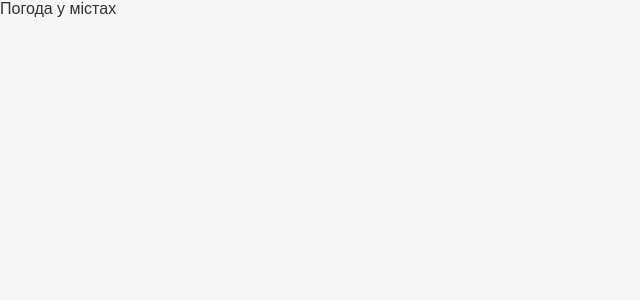
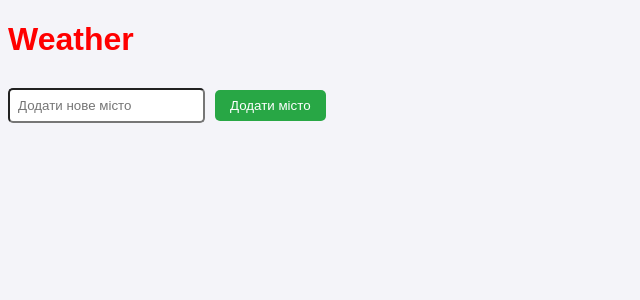
Before and after one commit to YaroslavOkrema/react-weather, a React (Vite) app: page / in a window 1280 px wide. Shown: the top 300 px of the page, without its empty margins (0-640 px from the left). Built offline with nearby package versions, Linux system fonts and the light colour scheme.

Commit message:
feat: add card list and refactor

```diff
--- a/src/app/index.scss
+++ b/src/app/index.scss
@@ -1,6 +1,53 @@
 body {
-  margin: 0;
   font-family: "Arial", sans-serif;
-  background-color: #f7f7f7;
+  background-color: #f4f4f9;
   color: #333;
 }
+
+.city-card {
+  background: #fff;
+  padding: 20px;
+  margin: 10px;
+  border-radius: 8px;
+  box-shadow: 0 0 10px rgba(0, 0, 0, 0.1);
+}
+
+.city-card h3 {
+  margin: 0;
+}
+
+.city-card p {
+  margin: 5px 0;
+}
+
+button {
+  background-color: #007bff;
+  color: white;
+  border: none;
+  padding: 8px 15px;
+  border-radius: 5px;
+  cursor: pointer;
+  margin-top: 10px;
+}
+
+button:hover {
+  background-color: #0056b3;
+}
+
+.add-city input {
+  padding: 8px;
+  margin-right: 10px;
+  border-radius: 5px;
+}
+
+.add-city button {
+  padding: 8px 15px;
+  background-color: #28a745;
+  color: white;
+  border-radius: 5px;
+}
+
+.city-list {
+  display: flex;
+  flex-wrap: wrap;
+}
--- /dev/null
+++ b/src/components/CityCard/index.tsx
@@ -0,0 +1,25 @@
+import type { JSX } from "react";
+import { useCityCard } from "./useCityCard.ts";
+import type { CityCardProps } from "./types.ts";
+
+export const CityCard = ({ city, weather }: CityCardProps): JSX.Element => {
+  const { handleRemove, handleUpdate } = useCityCard(city);
+
+  return (
+    <div className="city-card">
+      {weather ? (
+        <div>
+          <h3>{city}</h3>
+          <p>{weather.description}</p>
+          <p>Температура: {weather.temperature}°C</p>
+          <p>Вологість: {weather.humidity}%</p>
+          <p>Вітер: {weather.windSpeed} м/с</p>
+          <button onClick={handleUpdate}>Оновити</button>
+          <button onClick={handleRemove}>Видалити</button>
+        </div>
+      ) : (
+        <div>Завантаження погоди...</div>
+      )}
+    </div>
+  );
+};
--- /dev/null
+++ b/src/components/CityCard/types.ts
@@ -0,0 +1,6 @@
+import type { CityWeather } from "../../types";
+
+export type CityCardProps = {
+  city: string;
+  weather: CityWeather;
+};
--- /dev/null
+++ b/src/components/CityCard/useCityCard.ts
@@ -0,0 +1,24 @@
+import { useDispatch } from "react-redux";
+import {
+  removeCity,
+  updateWeatherData,
+} from "../../store/ruducers/CitiesReducer/CitiesSlice.ts";
+import { fetchWeather } from "../../api/Weather";
+
+export const useCityCard = (city: string) => {
+  const dispatch = useDispatch();
+
+  const handleRemove = () => {
+    dispatch(removeCity(city));
+  };
+
+  const handleUpdate = async () => {
+    const updatedWeather = await fetchWeather(city);
+    dispatch(updateWeatherData({ city, weather: updatedWeather }));
+  };
+
+  return {
+    handleRemove,
+    handleUpdate,
+  };
+};
--- /dev/null
+++ b/src/components/CityList/index.tsx
@@ -0,0 +1,26 @@
+import { useCityList } from "./useCityList.ts";
+import { CityCard } from "../CityCard";
+
+export const CityList = () => {
+  const { cities, handleAddCity, weatherData, city, setCity } = useCityList();
+
+  return (
+    <div>
+      <div className="add-city">
+        <input
+          type="text"
+          value={city}
+          onChange={(e) => setCity(e.target.value)}
+          placeholder="Додати нове місто"
+        />
+        <button onClick={handleAddCity}>Додати місто</button>
+      </div>
+
+      <div className="city-list">
+        {cities.map((city) => (
+          <CityCard key={city} city={city} weather={weatherData[city]} />
+        ))}
+      </div>
+    </div>
+  );
+};
--- /dev/null
+++ b/src/components/CityList/useCityList.ts
@@ -0,0 +1,35 @@
+import { useDispatch, useSelector } from "react-redux";
+import type { RootState } from "../../store";
+import { useState } from "react";
+import {
+  addCity,
+  updateWeatherData,
+} from "../../store/ruducers/CitiesReducer/CitiesSlice.ts";
+import { fetchWeather } from "../../api/Weather";
+
+export const useCityList = () => {
+  const dispatch = useDispatch();
+  const cities = useSelector((state: RootState) => state.cities.citiesList);
+  const weatherData = useSelector(
+    (state: RootState) => state.cities.weatherData,
+  );
+
+  const [city, setCity] = useState("");
+
+  const handleAddCity = async () => {
+    if (city.trim()) {
+      dispatch(addCity(city));
+      const weather = await fetchWeather(city);
+      dispatch(updateWeatherData({ city: city, weather }));
+      setCity("");
+    }
+  };
+
+  return {
+    cities,
+    weatherData,
+    handleAddCity,
+    city,
+    setCity,
+  };
+};
--- a/src/components/HomePage/index.tsx
+++ b/src/components/HomePage/index.tsx
@@ -1,3 +1,10 @@
+import { CityList } from "../CityList";
+
 export const HomePage = () => {
-  return <div>Погода у містах</div>;
+  return (
+    <div>
+      <h1>Weather</h1>
+      <CityList />
+    </div>
+  );
 };
--- a/src/store/ruducers/CitiesReducer/CitiesSlice.ts
+++ b/src/store/ruducers/CitiesReducer/CitiesSlice.ts
@@ -1,12 +1,7 @@
 import { createSlice, type PayloadAction } from "@reduxjs/toolkit";
 import type { CityWeather } from "../../../types";
 import { fetchCityWeather } from "../../thunks/CityWeatherThunk";
-
-type CitiesState = {
-  citiesList: string[];
-  weatherData: Record<string, CityWeather>;
-  error: string | null;
-};
+import type { CitiesState } from "./types.ts";
 
 const initialState: CitiesState = {
   citiesList: [],
@@ -26,12 +21,6 @@
         (city) => city !== action.payload,
       );
       delete state.weatherData[action.payload];
-    },
-    setWeatherData(
-      state,
-      action: PayloadAction<{ city: string; weather: CityWeather }>,
-    ) {
-      state.weatherData[action.payload.city] = action.payload.weather;
     },
     updateWeatherData(
       state,
@@ -53,6 +42,5 @@
   },
 });
 
-export const { addCity, removeCity, setWeatherData, updateWeatherData } =
-  citiesSlice.actions;
+export const { addCity, removeCity, updateWeatherData } = citiesSlice.actions;
 export default citiesSlice.reducer;
--- /dev/null
+++ b/src/store/ruducers/CitiesReducer/types.ts
@@ -0,0 +1,7 @@
+import type { CityWeather } from "../../../types";
+
+export type CitiesState = {
+  citiesList: string[];
+  weatherData: Record<string, CityWeather>;
+  error: string | null;
+};
```
